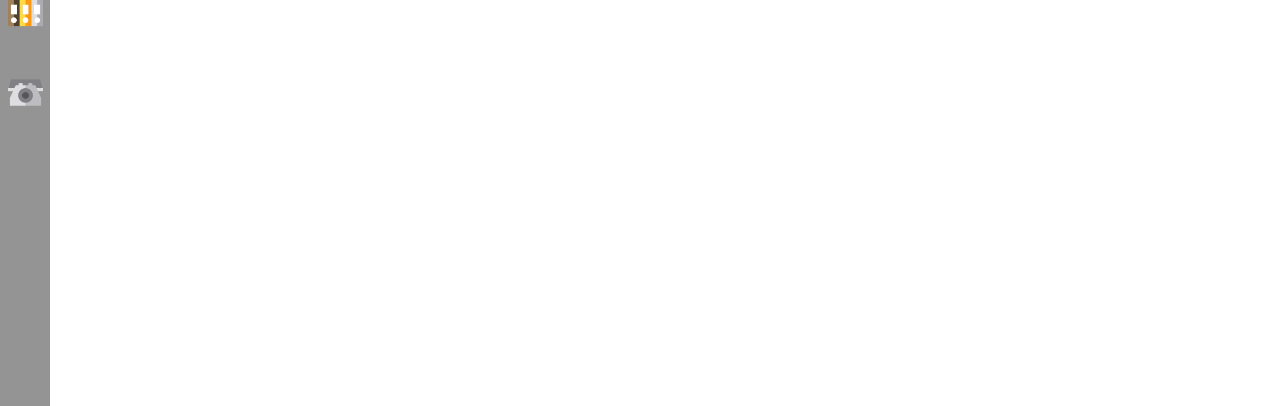
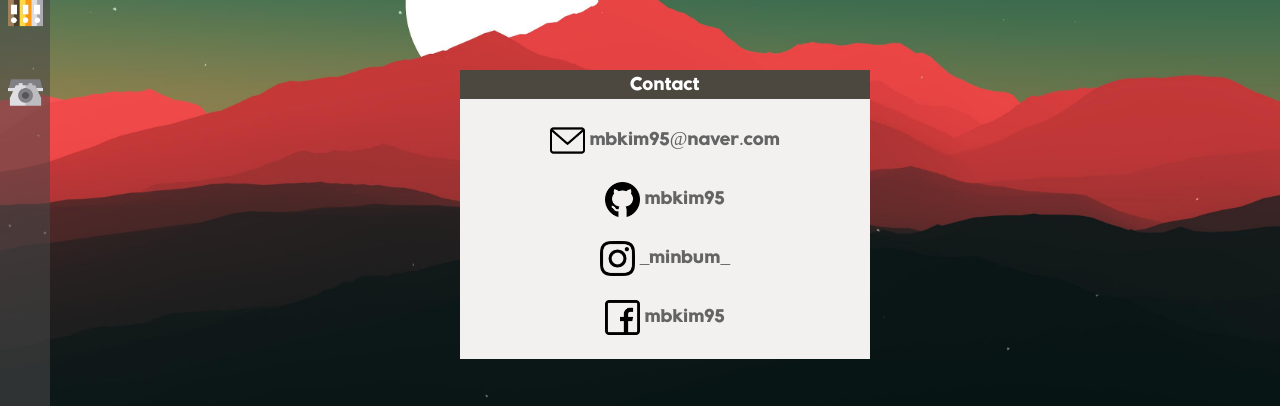
Before and after one commit to mbkim95/portfolio, a Vue app: page / in a window 1280 px wide. Both pictures are taken after a click on the link 25 px from the left and 290 px from the top of the page. Shown: the part 198-604 px from the top of the page. Built offline with nearby package versions, Linux system fonts and the light colour scheme; what vue-typed-js would draw is missing.

Commit message:
Add Contact.vue

```diff
--- a/src/App.vue
+++ b/src/App.vue
@@ -11,6 +11,7 @@ import Menu from "./components/Menu.vue";
 import StatusBar from "./components/StatusBar.vue";
 import Terminal from "./components/Terminal.vue";
 import About from "./components/About.vue";
+import Contact from "./components/Contact.vue";
 
 export default {
   name: "App",
@@ -29,7 +30,8 @@ export default {
     Menu,
     StatusBar,
     Terminal,
-    About
+    About,
+    Contact,
   }
 };
 </script>
--- /dev/null
+++ b/src/components/Contact.vue
@@ -0,0 +1,87 @@
+<template>
+  <div class="contact container-fluid px-0" id="page-wrapper">
+    <div id="content" class="row mx-0">
+      <ul class="col-md-4 list-unstyled mx-auto my-auto p-0" id="window">
+        <li id="title">Contact</li>
+        <li class="mt-4 mb-4" v-for="(item, index) in information" :key="index">
+          <a :href="item.link" id="link">
+            <img :src="item.icon" alt="" id="icon" />
+            {{ item.value }}
+          </a>
+        </li>
+      </ul>
+    </div>
+  </div>
+</template>
+
+<script>
+export default {
+  name: "Contact",
+  props: {},
+  data() {
+    return {
+      information: [
+        {
+          key: "E-Mail",
+          icon: require("../assets/email.png"),
+          value: "mbkim95@naver.com",
+          link: "mailto:mbkim95@naver.com"
+        },
+        {
+          key: "Github",
+          icon: require("../assets/github.png"),
+          value: "mbkim95",
+          link: "https://www.github.com/mbkim95"
+        },
+        {
+          key: "Instagram",
+          icon: require("../assets/instagram.png"),
+          value: "_minbum_",
+          link: "https://www.instagram.com/_minbum_"
+        },
+        {
+          key: "Facebook",
+          icon: require("../assets/facebook.png"),
+          value: "mbkim95",
+          link: "https://www.facebook.com/mbkim95"
+        }
+      ]
+    };
+  },
+  mounted() {},
+  methods: {}
+};
+</script>
+
+<!-- Add "scoped" attribute to limit CSS to this component only -->
+<style scoped>
+#page-wrapper {
+  color: rgb(100, 100, 100);
+  margin-left: 50px;
+  width: calc(100vw - 50px);
+}
+
+.contact #content {
+  height: calc(100vh - 25px);
+  overflow-x: hidden;
+  overflow-y: scroll;
+}
+
+.contact #window {
+  font-size: 1.2em;
+  background-color: rgb(242, 241, 240);
+}
+
+#link {
+  color: rgb(100, 100, 100);
+}
+
+#icon {
+  width: 35px;
+}
+
+li#title{
+  color: white;
+  background-color: #4c4840;;
+}
+</style>
```
